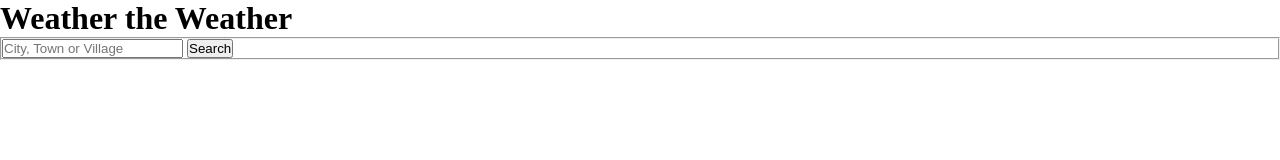
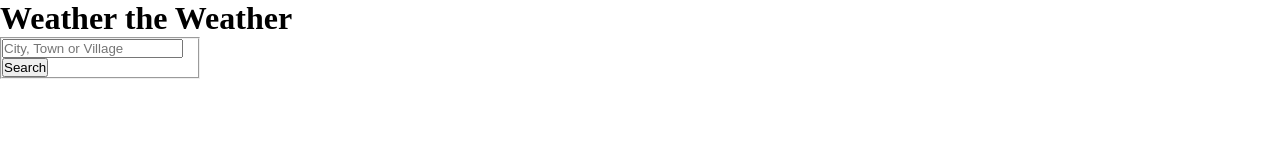
Before and after one commit to MrMSmithDev/weather-app, a website built with webpack: page dist/index.html in a window 1280 px wide. Built offline with nearby package versions, Linux system fonts and the light colour scheme.

Commit message:
Set out layout-wrapper

```diff
--- a/src/styles/style.css
+++ b/src/styles/style.css
@@ -15,3 +15,15 @@
     font-style: normal;
     font-weight: normal;
 }
+
+body {
+    min-height: 100vh;
+}
+
+.layout-wrapper {
+    display: flex;
+}
+
+nav {
+    width: 200px;
+}
```
